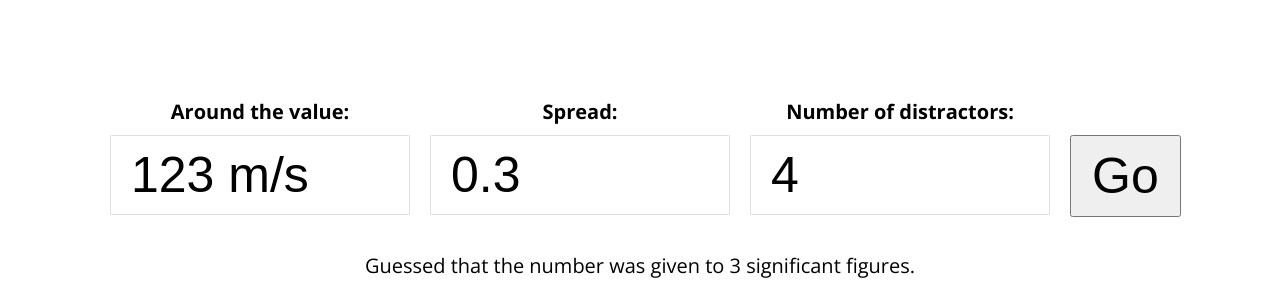
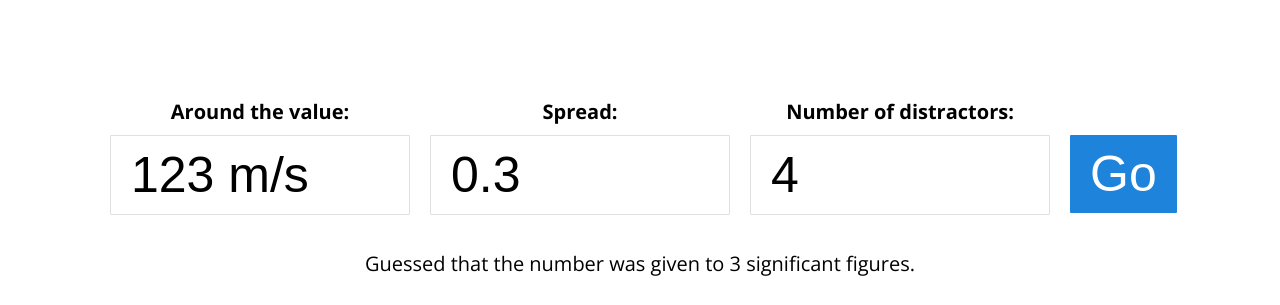
Before and after one commit to BM345/randomdistractorgenerator, a plain HTML site: page index.html in a window 1280 px wide. Both pictures are taken after a click on the button "Go". Shown: the part 290-595 px from the top of the page. Drawn offline with nearby package versions, Linux system fonts and the light colour scheme; some packages are replaced by stand-ins of ours; a script that the page names is missing.

Commit message:
Minor style improvements

```diff
--- a/style.css
+++ b/style.css
@@ -66,13 +66,26 @@ input[type="text"], input[type="number"] {
 
 input[type="text"]:focus, input[type="number"]:focus {
   outline: none;
-  border: 1px solid blue;
+  border: 1px solid #1e83db;
 }
 
 button {
   font-size: inherit;
   font-weight: inherit;
   margin: 0px;
+  background-color: #1e83db;
+  color: #FFFFFF;
+  border: none;
+  border-radius: 1px;
+  cursor: pointer;
+}
+
+button:hover {
+  background-color: #4da1ea;
+}
+
+button:focus {
+  outline: none;
 }
 
 .generateDistractors, .copyButton {
```
